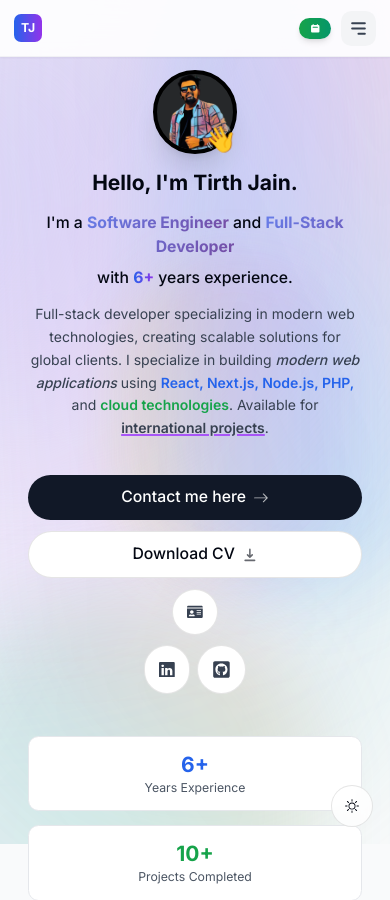
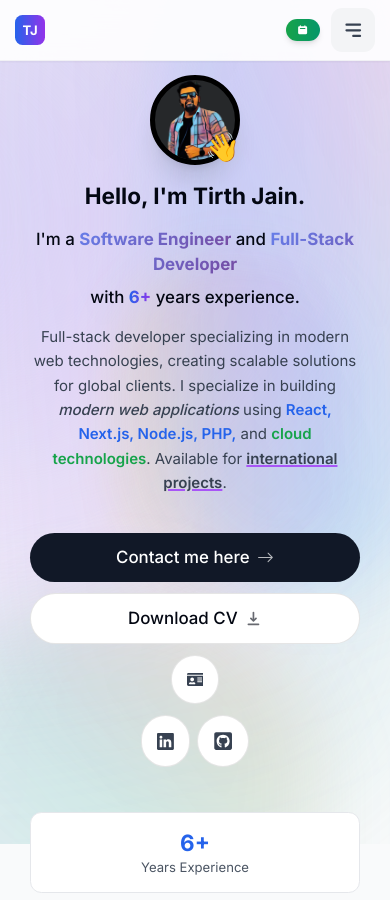
Before and after one commit to Tirth886/tirth-jain-dev, a Next.js app: page / in a window 390 px wide. Shown: the top 900 px of the page. Built offline with nearby package versions, Linux system fonts and the light colour scheme.

Commit message:
Enhance responsiveness and touch handling across components; update theme context to enforce light mode

```diff
--- a/app/globals.css
+++ b/app/globals.css
@@ -157,7 +157,7 @@ html.dark ::selection {
   }
 }
 
-/* Mobile-specific styles */
+/* Mobile-specific styles - Enhanced for modern devices */
 @media (max-width: 640px) {
   .mobile-padding {
     @apply px-4;
@@ -172,7 +172,35 @@ html.dark ::selection {
   }
 }
 
-/* Touch device optimizations */
+/* iPhone 14 Pro Max and similar large phones */
+@media (max-width: 430px) and (max-height: 932px) {
+  html {
+    font-size: 15px;
+  }
+
+  .mobile-padding {
+    @apply px-3;
+  }
+}
+
+/* iPhone 16 Plus and similar extra large phones */
+@media (max-width: 440px) and (min-height: 956px) {
+  html {
+    font-size: 16px;
+  }
+
+  .mobile-padding {
+    @apply px-4;
+  }
+
+  /* Ensure backgrounds cover properly on tall screens */
+  .bg-gradient-responsive {
+    min-height: 100vh;
+    min-width: 100vw;
+  }
+}
+
+/* Touch device optimizations - Enhanced */
 @media (hover: none) and (pointer: coarse) {
   .hover\:scale-110:hover {
     transform: none;
@@ -185,6 +213,17 @@ html.dark ::selection {
   /* Add touch-friendly interactions */
   .touch-friendly {
     @apply active:scale-95 transition-transform duration-150;
+  }
+
+  /* Ensure proper touch targets */
+  button, a, [role="button"] {
+    min-height: 44px;
+    min-width: 44px;
+  }
+
+  /* Prevent zoom on form inputs */
+  input, select, textarea {
+    font-size: 16px !important;
   }
 }
 
@@ -215,6 +254,104 @@ html.dark ::selection {
   }
 }
 
+/* Additional responsive utilities */
+.container-responsive {
+  width: 100%;
+  margin-left: auto;
+  margin-right: auto;
+  padding-left: 1rem;
+  padding-right: 1rem;
+}
+
+@media (min-width: 640px) {
+  .container-responsive {
+    max-width: 640px;
+  }
+}
+
+@media (min-width: 768px) {
+  .container-responsive {
+    max-width: 768px;
+  }
+}
+
+@media (min-width: 1024px) {
+  .container-responsive {
+    max-width: 1024px;
+  }
+}
+
+@media (min-width: 1280px) {
+  .container-responsive {
+    max-width: 1280px;
+  }
+}
+
+@media (min-width: 1536px) {
+  .container-responsive {
+    max-width: 1536px;
+  }
+}
+
+/* Responsive text utilities */
+.text-responsive-sm {
+  font-size: 0.875rem;
+  line-height: 1.25rem;
+}
+
+.text-responsive-base {
+  font-size: 1rem;
+  line-height: 1.5rem;
+}
+
+.text-responsive-lg {
+  font-size: 1.125rem;
+  line-height: 1.75rem;
+}
+
+@media (min-width: 640px) {
+  .text-responsive-sm {
+    font-size: 1rem;
+    line-height: 1.5rem;
+  }
+
+  .text-responsive-base {
+    font-size: 1.125rem;
+    line-height: 1.75rem;
+  }
+
+  .text-responsive-lg {
+    font-size: 1.25rem;
+    line-height: 1.75rem;
+  }
+}
+
+@media (min-width: 768px) {
+  .text-responsive-lg {
+    font-size: 1.5rem;
+    line-height: 2rem;
+  }
+}
+
+/* Safe area support for notched devices */
+@supports (padding: max(0px)) {
+  .safe-area-inset-top {
+    padding-top: max(1rem, env(safe-area-inset-top));
+  }
+
+  .safe-area-inset-bottom {
+    padding-bottom: max(1rem, env(safe-area-inset-bottom));
+  }
+
+  .safe-area-inset-left {
+    padding-left: max(1rem, env(safe-area-inset-left));
+  }
+
+  .safe-area-inset-right {
+    padding-right: max(1rem, env(safe-area-inset-right));
+  }
+}
+
 /* Print styles */
 @media print {
   .no-print {
--- a/app/layout.tsx
+++ b/app/layout.tsx
@@ -3,7 +3,6 @@ import "./globals.css";
 import { Inter } from "next/font/google";
 import ActiveSectionContextProvider from "@/context/active-section-context";
 import Footer from "@/components/footer";
-import ThemeSwitch from "@/components/theme-switch";
 import ThemeContextProvider from "@/context/theme-context";
 import { Toaster } from "react-hot-toast";
 import SEOScripts from "@/components/seo-scripts";
@@ -102,19 +101,29 @@ export default function RootLayout({
       <head>
         <link rel="icon" href="/favicon/favicon.ico" sizes="any" />
         <link rel="apple-touch-icon" href="/favicon/apple-touch-icon.png" />
-        <meta name="viewport" content="width=device-width, initial-scale=1, maximum-scale=5, user-scalable=yes" />
-        <meta name="theme-color" media="(prefers-color-scheme: light)" content="#ffffff" />
-        <meta name="theme-color" media="(prefers-color-scheme: dark)" content="#1f2937" />
+        <meta name="viewport" content="width=device-width, initial-scale=1, maximum-scale=5, user-scalable=yes, viewport-fit=cover" />
+        <meta name="theme-color" content="#ffffff" />
         <link rel="manifest" href="/manifest.json" />
       </head>
       <body
         suppressHydrationWarning={true}
-        className={`${inter.className} bg-gray-50 text-gray-950 relative pt-20 sm:pt-24 dark:bg-gray-900 dark:text-gray-50 dark:text-opacity-90`}
+        className={`${inter.className} bg-gray-50 text-gray-950 relative pt-20 sm:pt-24`}
       >
         <SEOScripts />
 
-        <div className="bg-[#fbe2e3] absolute top-[-6rem] -z-10 right-[11rem] h-[31.25rem] w-[31.25rem] rounded-full blur-[10rem] sm:w-[68.75rem] dark:bg-[#946263]"></div>
-        <div className="bg-[#dbd7fb] absolute top-[-1rem] -z-10 left-[-35rem] h-[31.25rem] w-[50rem] rounded-full blur-[10rem] sm:w-[68.75rem] md:left-[-33rem] lg:left-[-28rem] xl:left-[-15rem] 2xl:left-[-5rem] dark:bg-[#676394]"></div>
+        {/* Responsive background gradients */}
+        <div className="bg-[#fbe2e3] absolute top-[-6rem] -z-10 right-[11rem] h-[31.25rem] w-[31.25rem] rounded-full blur-[10rem]
+                        sm:w-[68.75rem] sm:h-[50rem] sm:top-[-10rem] sm:right-[-10rem]
+                        md:w-[75rem] md:h-[55rem] md:right-[-5rem]
+                        lg:w-[80rem] lg:h-[60rem] lg:right-[0rem]
+                        xl:w-[85rem] xl:h-[65rem] xl:right-[5rem]
+                        2xl:w-[90rem] 2xl:h-[70rem] 2xl:right-[10rem]"></div>
+        <div className="bg-[#dbd7fb] absolute top-[-1rem] -z-10 left-[-35rem] h-[31.25rem] w-[50rem] rounded-full blur-[10rem]
+                        sm:w-[68.75rem] sm:h-[50rem] sm:left-[-20rem] sm:top-[-5rem]
+                        md:left-[-15rem] md:w-[75rem] md:h-[55rem]
+                        lg:left-[-10rem] lg:w-[80rem] lg:h-[60rem]
+                        xl:left-[-5rem] xl:w-[85rem] xl:h-[65rem]
+                        2xl:left-[0rem] 2xl:w-[90rem] 2xl:h-[70rem]"></div>
 
         <ThemeContextProvider>
           <ActiveSectionContextProvider>
@@ -132,7 +141,6 @@ export default function RootLayout({
                 },
               }}
             />
-            <ThemeSwitch />
           </ActiveSectionContextProvider>
         </ThemeContextProvider>
       </body>
--- a/components/footer.tsx
+++ b/components/footer.tsx
@@ -117,11 +117,6 @@ export default function Footer() {
             <p>
               &copy; {currentYear} {personal.name}. All rights reserved.
             </p>
-            <div className="flex gap-4">
-              <span>Built with Next.js & Tailwind CSS</span>
-              <span>•</span>
-              <span>Deployed on Vercel</span>
-            </div>
           </div>
         </div>
       </div>
--- a/components/header.tsx
+++ b/components/header.tsx
@@ -47,6 +47,42 @@ export default function Header() {
   const closeMobileMenu = () => {
     setMobileMenuOpen(false);
   };
+
+  // Enhanced close functionality for better touch handling
+  const handleBackdropClick = (e: React.MouseEvent | React.TouchEvent) => {
+    e.preventDefault();
+    e.stopPropagation();
+    closeMobileMenu();
+  };
+
+  const handleBackdropTouch = (e: React.TouchEvent) => {
+    e.preventDefault();
+    e.stopPropagation();
+    closeMobileMenu();
+  };
+
+  // Handle escape key to close menu
+  useEffect(() => {
+    const handleEscapeKey = (e: KeyboardEvent) => {
+      if (e.key === 'Escape' && mobileMenuOpen) {
+        closeMobileMenu();
+      }
+    };
+
+    if (mobileMenuOpen) {
+      document.addEventListener('keydown', handleEscapeKey);
+      // Prevent body scroll when menu is open
+      document.body.style.overflow = 'hidden';
+    } else {
+      document.removeEventListener('keydown', handleEscapeKey);
+      document.body.style.overflow = 'unset';
+    }
+
+    return () => {
+      document.removeEventListener('keydown', handleEscapeKey);
+      document.body.style.overflow = 'unset';
+    };
+  }, [mobileMenuOpen]);
 
   const handleNavClick = (sectionName: string) => {
     setActiveSection(sectionName as any);
@@ -109,7 +145,7 @@ export default function Header() {
       >
         <motion.nav
           className={clsx(
-            "bg-white/80 dark:bg-gray-900/80 backdrop-blur-lg rounded-full border border-gray-200/50 dark:border-gray-700/50 shadow-lg",
+            "bg-white/80 backdrop-blur-lg rounded-full border border-gray-200/50 shadow-lg",
             "transition-all duration-300 mx-auto",
             isScrolled ? "shadow-xl scale-95" : "shadow-lg scale-100"
           )}
@@ -133,10 +169,10 @@ export default function Header() {
                     onClick={() => handleNavClick(link.name)}
                     className={clsx(
                       "relative flex items-center gap-2 px-4 py-2 rounded-full text-sm font-medium transition-all duration-300 whitespace-nowrap",
-                      "hover:bg-gray-100/50 dark:hover:bg-gray-800/50",
+                      "hover:bg-gray-100/50",
                       isActive
                         ? "text-white z-10"
-                        : "text-gray-600 dark:text-gray-400 hover:text-gray-900 dark:hover:text-gray-200"
+                        : "text-gray-600 hover:text-gray-900"
                     )}
                   >
                     {Icon && <Icon className="w-4 h-4 flex-shrink-0" />}
@@ -190,8 +226,8 @@ export default function Header() {
         <motion.header
           className={clsx(
             "fixed top-0 left-0 right-0 z-[999] transition-all duration-300",
-            "bg-white/90 dark:bg-gray-900/90 backdrop-blur-lg",
-            "border-b border-gray-200/50 dark:border-gray-700/50",
+            "bg-white/90 backdrop-blur-lg",
+            "border-b border-gray-200/50",
             isScrolled ? "shadow-lg" : "shadow-sm"
           )}
           initial={{ y: -100, opacity: 0 }}
@@ -200,7 +236,7 @@ export default function Header() {
           <div className="flex items-center justify-between h-16 px-4">
             <Link
               href="#home"
-              className="flex items-center gap-2 text-xl font-bold text-gray-900 dark:text-white"
+              className="flex items-center gap-2 text-xl font-bold text-gray-900"
               onClick={() => handleNavClick("Home")}
             >
               <div className="w-8 h-8 bg-gradient-to-r from-blue-600 to-purple-600 rounded-lg flex items-center justify-center">
@@ -225,17 +261,18 @@ export default function Header() {
 
               <motion.button
                 onClick={toggleMobileMenu}
-                className="relative p-2 rounded-xl bg-gray-100 dark:bg-gray-800 hover:bg-gray-200 dark:hover:bg-gray-700 transition-colors"
+                className="relative p-2 rounded-xl bg-gray-100 hover:bg-gray-200 transition-colors min-h-[44px] min-w-[44px] flex items-center justify-center touch-manipulation"
                 whileTap={{ scale: 0.95 }}
+                style={{ touchAction: 'manipulation' }}
               >
                 <motion.div
                   animate={{ rotate: mobileMenuOpen ? 180 : 0 }}
                   transition={{ duration: 0.2 }}
                 >
                   {mobileMenuOpen ? (
-                    <HiX className="w-6 h-6 text-gray-700 dark:text-gray-300" />
+                    <HiX className="w-6 h-6 text-gray-700" />
                   ) : (
-                    <HiMenuAlt3 className="w-6 h-6 text-gray-700 dark:text-gray-300" />
+                    <HiMenuAlt3 className="w-6 h-6 text-gray-700" />
                   )}
                 </motion.div>
               </motion.button>
@@ -249,11 +286,13 @@ export default function Header() {
             <>
               {/* Backdrop */}
               <motion.div
-                className="fixed inset-0 bg-black/50 z-[998] backdrop-blur-sm"
+                className="fixed inset-0 bg-black/50 z-[998] backdrop-blur-sm touch-manipulation"
                 initial={{ opacity: 0 }}
                 animate={{ opacity: 1 }}
                 exit={{ opacity: 0 }}
-                onClick={closeMobileMenu}
+                onClick={handleBackdropClick}
+                onTouchEnd={handleBackdropTouch}
+                style={{ touchAction: 'manipulation' }}
               />
 
               {/* Mobile Menu */}
@@ -265,7 +304,7 @@ export default function Header() {
                 transition={{ type: "spring", stiffness: 300, damping: 30 }}
               >
                 <motion.div
-                  className="bg-white dark:bg-gray-900 rounded-2xl shadow-2xl border border-gray-200/50 dark:border-gray-700/50 overflow-hidden w-80 max-w-full"
+                  className="bg-white rounded-2xl shadow-2xl border border-gray-200/50 overflow-hidden w-80 max-w-full"
                   initial={{ y: -20, opacity: 0, scale: 0.95 }}
                   animate={{ y: 0, opacity: 1, scale: 1 }}
                   exit={{ y: -20, opacity: 0, scale: 0.95 }}
@@ -292,13 +331,13 @@ export default function Header() {
                                 "hover:scale-105 active:scale-95",
                                 isActive
                                   ? "bg-gradient-to-r from-blue-600 via-blue-500 to-purple-600 text-white shadow-xl shadow-blue-500/25"
-                                  : "bg-gray-50 dark:bg-gray-800 text-gray-700 dark:text-gray-300 hover:bg-gray-100 dark:hover:bg-gray-700 hover:shadow-lg"
+                                  : "bg-gray-50 text-gray-700 hover:bg-gray-100 hover:shadow-lg"
                               )}
                             >
                               {Icon && (
                                 <Icon className={clsx(
                                   "w-6 h-6 transition-colors duration-300",
-                                  isActive ? "text-white" : "text-gray-600 dark:text-gray-400"
+                                  isActive ? "text-white" : "text-gray-600"
                                 )} />
                               )}
                               <span className={clsx(
--- a/components/intro.tsx
+++ b/components/intro.tsx
@@ -23,12 +23,32 @@ export default function Intro() {
       id="home"
       className="mb-28 max-w-[50rem] text-center sm:mb-0 scroll-mt-28 relative"
     >
-      {/* Background Gradient - Full viewport coverage */}
+      {/* Background Gradient - Full viewport coverage with responsive sizing */}
       <div className="fixed inset-0 -z-10 overflow-hidden pointer-events-none">
-        <div className="absolute top-[-20%] left-[-10%] w-[120vw] h-[120vh] bg-gradient-to-br from-blue-400/25 via-purple-500/20 to-emerald-400/25 rounded-full blur-3xl animate-pulse"></div>
-        <div className="absolute top-[-10%] right-[-20%] w-[80vw] h-[80vh] bg-gradient-to-bl from-pink-400/20 via-blue-500/15 to-cyan-400/20 rounded-full blur-2xl"></div>
-        <div className="absolute bottom-[-30%] left-[-20%] w-[100vw] h-[60vh] bg-gradient-to-tr from-violet-400/20 via-emerald-500/15 to-orange-400/20 rounded-full blur-2xl"></div>
-        <div className="absolute top-[30%] right-[10%] w-[60vw] h-[40vh] bg-gradient-to-l from-indigo-400/15 via-pink-500/10 to-yellow-400/15 rounded-full blur-xl"></div>
+        <div className="absolute top-[-20%] left-[-10%] w-[120vw] h-[120vh]
+                        sm:w-[110vw] sm:h-[110vh] sm:top-[-15%] sm:left-[-5%]
+                        md:w-[100vw] md:h-[100vh] md:top-[-10%] md:left-[0%]
+                        lg:w-[90vw] lg:h-[90vh] lg:top-[-5%] lg:left-[5%]
+                        xl:w-[80vw] xl:h-[80vh] xl:top-[0%] xl:left-[10%]
+                        bg-gradient-to-br from-blue-400/25 via-purple-500/20 to-emerald-400/25 rounded-full blur-3xl animate-pulse"></div>
+        <div className="absolute top-[-10%] right-[-20%] w-[80vw] h-[80vh]
+                        sm:w-[70vw] sm:h-[70vh] sm:top-[-5%] sm:right-[-15%]
+                        md:w-[60vw] md:h-[60vh] md:right-[-10%]
+                        lg:w-[50vw] lg:h-[50vh] lg:right-[-5%]
+                        xl:w-[40vw] xl:h-[40vh] xl:right-[0%]
+                        bg-gradient-to-bl from-pink-400/20 via-blue-500/15 to-cyan-400/20 rounded-full blur-2xl"></div>
+        <div className="absolute bottom-[-30%] left-[-20%] w-[100vw] h-[60vh]
+                        sm:w-[90vw] sm:h-[50vh] sm:bottom-[-25%] sm:left-[-15%]
+                        md:w-[80vw] md:h-[40vh] md:bottom-[-20%] md:left-[-10%]
+                        lg:w-[70vw] lg:h-[35vh] lg:bottom-[-15%] lg:left-[-5%]
+                        xl:w-[60vw] xl:h-[30vh] xl:bottom-[-10%] xl:left-[0%]
+                        bg-gradient-to-tr from-violet-400/20 via-emerald-500/15 to-orange-400/20 rounded-full blur-2xl"></div>
+        <div className="absolute top-[30%] right-[10%] w-[60vw] h-[40vh]
+                        sm:w-[50vw] sm:h-[35vh] sm:top-[25%] sm:right-[5%]
+                        md:w-[40vw] md:h-[30vh] md:top-[20%] md:right-[0%]
+                        lg:w-[35vw] lg:h-[25vh] lg:top-[15%] lg:right-[-5%]
+                        xl:w-[30vw] xl:h-[20vh] xl:top-[10%] xl:right-[-10%]
+                        bg-gradient-to-l from-indigo-400/15 via-pink-500/10 to-yellow-400/15 rounded-full blur-xl"></div>
       </div>
 
       <div className="flex items-center justify-center">
@@ -87,7 +107,7 @@ export default function Intro() {
           </p>
         </div>
 
-        <p className="text-base sm:text-lg text-gray-700 dark:text-white/80 mt-4 max-w-2xl mx-auto leading-relaxed">
+        <p className="text-base sm:text-lg text-gray-700 mt-4 max-w-2xl mx-auto leading-relaxed">
           {personal.description} I specialize in building <span className="italic font-medium">modern web applications</span> using{" "}
           <span className="font-semibold text-blue-600 dark:text-blue-400">React, Next.js, Node.js, PHP,</span> and{" "}
           <span className="font-semibold text-green-600 dark:text-green-400">cloud technologies</span>.
@@ -116,7 +136,7 @@ export default function Intro() {
         </Link>
 
         <a
-          className="group bg-white px-7 py-3 flex items-center gap-2 rounded-full outline-none focus:scale-110 hover:scale-110 active:scale-105 transition cursor-pointer borderBlack dark:bg-white/10 mobile-button touch-friendly w-full sm:w-auto justify-center"
+          className="group bg-white px-7 py-3 flex items-center gap-2 rounded-full outline-none focus:scale-110 hover:scale-110 active:scale-105 transition cursor-pointer borderBlack mobile-button touch-friendly w-full sm:w-auto justify-center"
           href="/Tirth_Jain_Resume.pdf"
           download={`${personal.name.replace(' ', '_')}_Resume.pdf`}
           aria-label={`Download ${personal.name}'s Resume`}
@@ -127,7 +147,7 @@ export default function Intro() {
 
         <a
           onClick={() => setShowProfileCard(true)}
-          className="bg-white p-4 text-gray-700 hover:text-gray-950 flex items-center gap-2 rounded-full focus:scale-[1.15] hover:scale-[1.15] active:scale-105 transition cursor-pointer borderBlack dark:bg-white/10 dark:text-white/60 mobile-button touch-friendly"
+          className="bg-white p-4 text-gray-700 hover:text-gray-950 flex items-center gap-2 rounded-full focus:scale-[1.15] hover:scale-[1.15] active:scale-105 transition cursor-pointer borderBlack mobile-button touch-friendly"
           aria-label="View Profile Card"
         >
           <FaIdCard />
@@ -135,7 +155,7 @@ export default function Intro() {
 
         <div className="flex gap-2 w-full sm:w-auto justify-center">
           <a
-            className="bg-white p-4 text-gray-700 hover:text-gray-950 flex items-center gap-2 rounded-full focus:scale-[1.15] hover:scale-[1.15] active:scale-105 transition cursor-pointer borderBlack dark:bg-white/10 dark:text-white/60 mobile-button touch-friendly"
+            className="bg-white p-4 text-gray-700 hover:text-gray-950 flex items-center gap-2 rounded-full focus:scale-[1.15] hover:scale-[1.15] active:scale-105 transition cursor-pointer borderBlack mobile-button touch-friendly"
             href={social.linkedin}
             target="_blank"
             rel="noopener noreferrer"
@@ -145,7 +165,7 @@ export default function Intro() {
           </a>
 
           <a
-            className="bg-white p-4 text-gray-700 flex items-center gap-2 text-[1.35rem] rounded-full focus:scale-[1.15] hover:scale-[1.15] hover:text-gray-950 active:scale-105 transition cursor-pointer borderBlack dark:bg-white/10 dark:text-white/60 mobile-button touch-friendly"
+            className="bg-white p-4 text-gray-700 flex items-center gap-2 text-[1.35rem] rounded-full focus:scale-[1.15] hover:scale-[1.15] hover:text-gray-950 active:scale-105 transition cursor-pointer borderBlack mobile-button touch-friendly"
             href={social.github}
             target="_blank"
             rel="noopener noreferrer"
@@ -163,14 +183,14 @@ export default function Intro() {
         animate={{ opacity: 1, y: 0 }}
         transition={{ delay: 0.3, duration: 0.5 }}
       >
-        <div className="bg-white dark:bg-white/10 rounded-xl p-4 border border-gray-200 dark:border-white/20 text-center">
-          <div className="text-2xl font-bold text-blue-600 dark:text-blue-400">{stats.experience}</div>
-          <div className="text-sm text-gray-600 dark:text-white/70">{stats.experienceLabel}</div>
+        <div className="bg-white rounded-xl p-4 border border-gray-200 text-center">
+          <div className="text-2xl font-bold text-blue-600">{stats.experience}</div>
+          <div className="text-sm text-gray-600">{stats.experienceLabel}</div>
         </div>
 
-        <div className="bg-white dark:bg-white/10 rounded-xl p-4 border border-gray-200 dark:border-white/20 text-center">
-          <div className="text-2xl font-bold text-green-600 dark:text-green-400">{stats.projects}</div>
-          <div className="text-sm text-gray-600 dark:text-white/70">{stats.projectsLabel}</div>
+        <div className="bg-white rounded-xl p-4 border border-gray-200 text-center">
+          <div className="text-2xl font-bold text-green-600">{stats.projects}</div>
+          <div className="text-sm text-gray-600">{stats.projectsLabel}</div>
         </div>
 
         {/* <div className="bg-white dark:bg-white/10 rounded-xl p-4 border border-gray-200 dark:border-white/20 text-center">
--- a/components/seo-scripts.tsx
+++ b/components/seo-scripts.tsx
@@ -158,7 +158,7 @@ export default function SEOScripts({
       />
 
       {/* Google Ads Conversion Tracking */}
-      {/* <Script
+      <Script
         src={`https://www.googletagmanager.com/gtag/js?id=${analytics.googleAds}`}
         strategy="afterInteractive"
       />
@@ -173,7 +173,7 @@ export default function SEOScripts({
             gtag('config', '${analytics.googleAds}');
           `,
         }}
-      /> */}
+      />
     </>
   )
 }
--- a/components/theme-switch.tsx
+++ b/components/theme-switch.tsx
@@ -9,8 +9,10 @@ export default function ThemeSwitch() {
 
   return (
     <button
-      className="fixed bottom-5 right-5 bg-white w-[3rem] h-[3rem] bg-opacity-80 backdrop-blur-[0.5rem] border border-black border-opacity-10 shadow-3xl rounded-full flex items-center justify-center hover:scale-[1.15] active:scale-105 transition-all dark:bg-gray-950"
+      className="fixed bottom-5 right-5 bg-white w-[3rem] h-[3rem] bg-opacity-80 backdrop-blur-[0.5rem] border border-black border-opacity-10 shadow-3xl rounded-full flex items-center justify-center hover:scale-[1.15] active:scale-105 transition-all dark:bg-gray-950 touch-manipulation min-h-[48px] min-w-[48px] z-[997]"
       onClick={toggleTheme}
+      style={{ touchAction: 'manipulation' }}
+      aria-label={`Switch to ${theme === 'light' ? 'dark' : 'light'} mode`}
     >
       {theme === "light" ? <BsSun /> : <BsMoon />}
     </button>
--- a/config/site-config.ts
+++ b/config/site-config.ts
@@ -81,7 +81,7 @@ export const siteConfig = {
   analytics: {
     googleAnalytics: "G-ECVBPRRFP6", // Replace with actual GA4 ID
     hotjar: "6553249", // Replace with actual Hotjar ID
-    googleAds: "AW-XXXXXXXXXX", // Replace with actual Google Ads ID
+    googleAds: "AW-17672047567", // Replace with actual Google Ads ID
   },
 
   // Business Information
--- a/context/theme-context.tsx
+++ b/context/theme-context.tsx
@@ -21,30 +21,15 @@ export default function ThemeContextProvider({
   const [theme, setTheme] = useState<Theme>("light");
 
   const toggleTheme = () => {
-    if (theme === "light") {
-      setTheme("dark");
-      window.localStorage.setItem("theme", "dark");
-      document.documentElement.classList.add("dark");
-    } else {
-      setTheme("light");
-      window.localStorage.setItem("theme", "light");
-      document.documentElement.classList.remove("dark");
-    }
+    // Theme is always light - no toggle functionality
+    return;
   };
 
   useEffect(() => {
-    const localTheme = window.localStorage.getItem("theme") as Theme | null;
-
-    if (localTheme) {
-      setTheme(localTheme);
-
-      if (localTheme === "dark") {
-        document.documentElement.classList.add("dark");
-      }
-    } else if (window.matchMedia("(prefers-color-scheme: dark)").matches) {
-      setTheme("dark");
-      document.documentElement.classList.add("dark");
-    }
+    // Always set to light theme
+    setTheme("light");
+    document.documentElement.classList.remove("dark");
+    window.localStorage.setItem("theme", "light");
   }, []);
 
   return (
--- a/tailwind.config.js
+++ b/tailwind.config.js
@@ -178,7 +178,20 @@ module.exports = {
       },
       screens: {
         'xs': '475px',
+        'sm': '640px',
+        'md': '768px',
+        'lg': '1024px',
+        'xl': '1280px',
+        '2xl': '1536px',
         '3xl': '1600px',
+        // Large mobile devices
+        'mobile-lg': '430px',
+        // iPhone 16 Plus and similar
+        'mobile-xl': '440px',
+        // Tablet portrait
+        'tablet': '768px',
+        // Tablet landscape
+        'tablet-lg': '1024px',
       },
     },
   },
```
